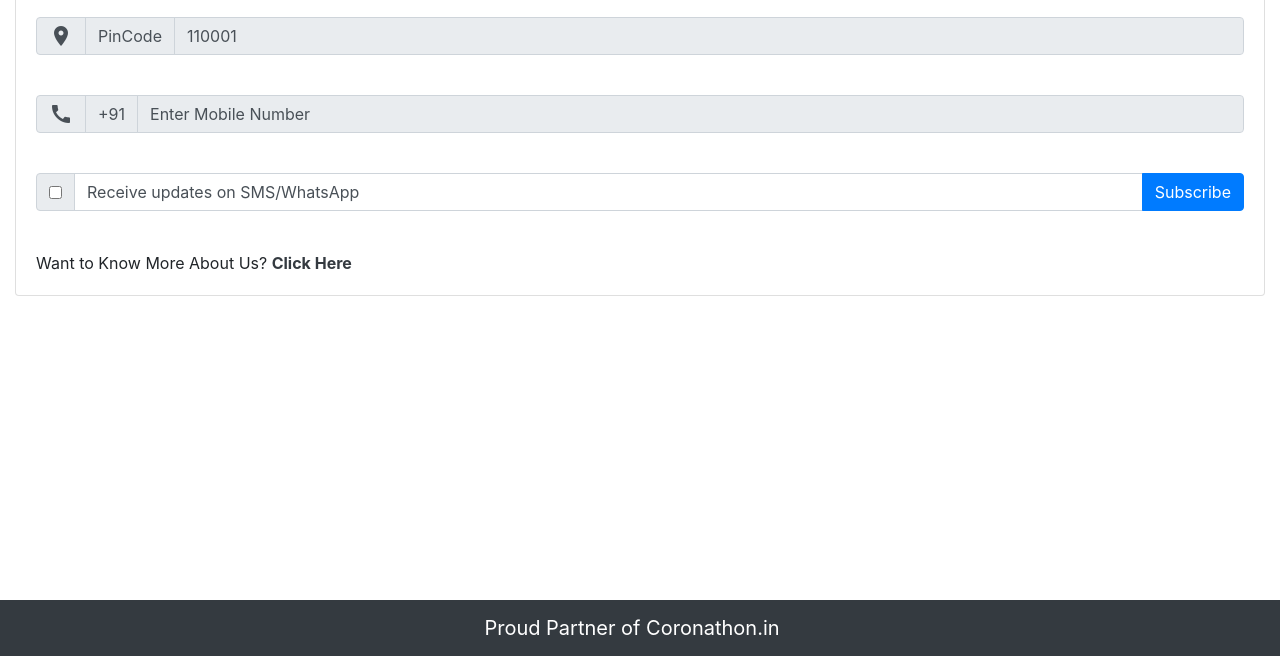
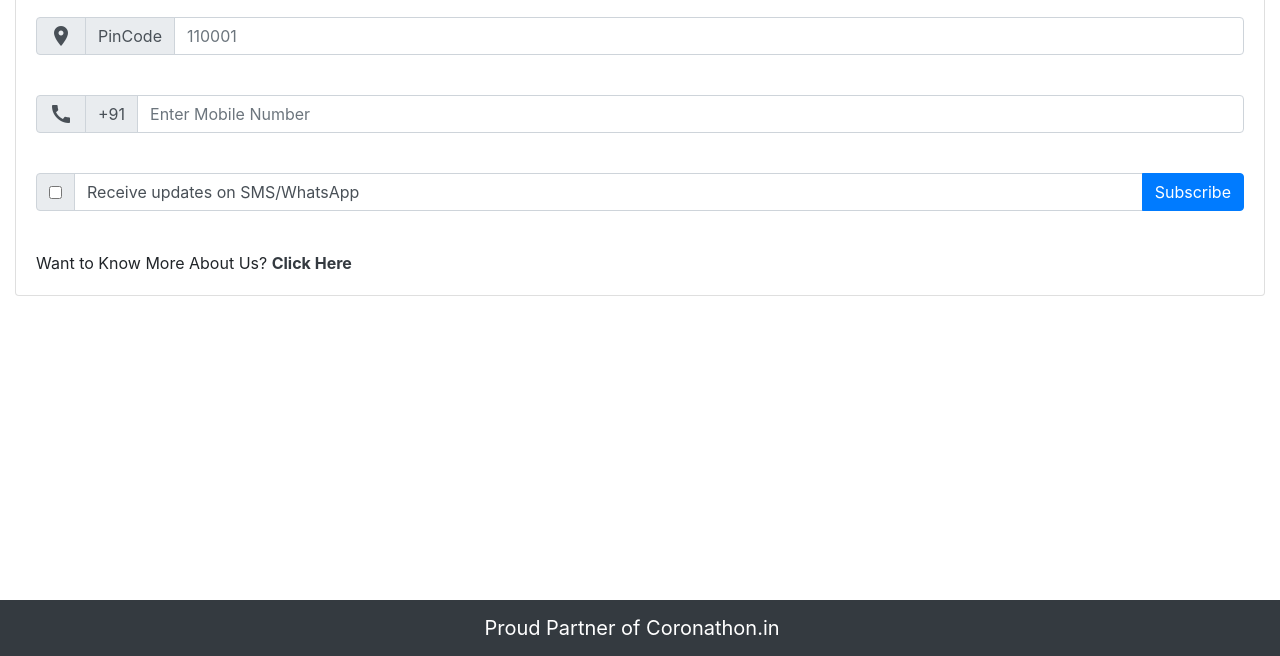
Before and after one commit to pranesh-n/CoronaVirus-Daily-Case-Numbers, a website: page index.html in a window 1280 px wide. Shown: the part 144-800 px from the top of the page. Drawn offline with nearby package versions, Linux system fonts and the light colour scheme.

Commit message:
Fixed minor formatting

```diff
--- a/index.html
+++ b/index.html
@@ -53,7 +53,7 @@
                         </span>
                     <span class="input-group-text">PinCode</span>
                 </div>
-                <input type="tel" class="form-control" style="background-color: #e9ecef;" value="110001" pattern="[1-9]{1}[0-9]{5}"
+                <input type="tel" class="form-control" placeholder="110001" pattern="[1-9]{1}[0-9]{5}"
                     onfocus="this.value='';" id="pinCode" aria-label="PinCode" aria-describedby="pinCode" required>
             </div>
             <div class="input-group card-body">
@@ -65,8 +65,8 @@
                 <div class="input-group-prepend ">
                     <span class="input-group-text">+91</span>
                 </div>
-                <input type="tel" id="phone" required class="form-control" style="background-color: #e9ecef;"
-                    value="Enter Mobile Number" pattern="[1-9]{1}[0-9]{9}" onfocus="this.value='';"
+                <input type="tel" id="phone" required class="form-control"
+                    placeholder="Enter Mobile Number" pattern="[1-9]{1}[0-9]{9}" onfocus="this.value='';"
                     aria-label="PhoneNumber" aria-describedby="phoneNumber">
             </div>
 
```
